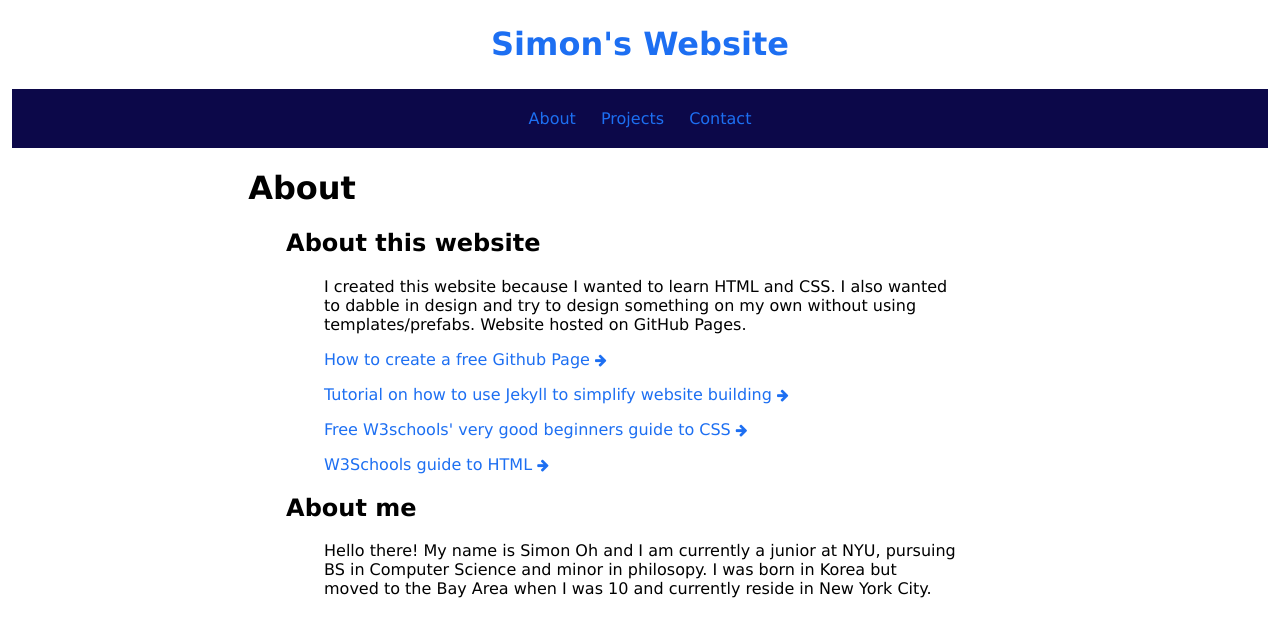
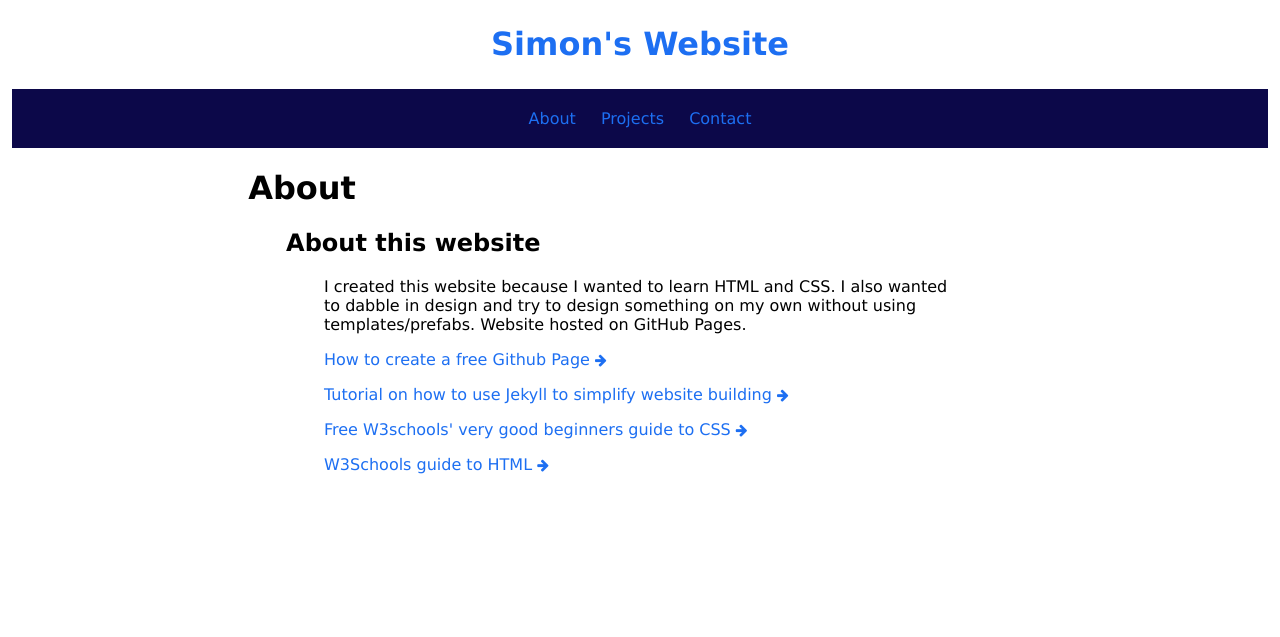
Before and after one commit to simon0h/simon0h.github.io, a Jekyll site: the page built from about/index.html, in a window 1280 px wide. Shown: the top 637 px of the page. Built offline with Jekyll 4.4.1, drawn with Linux system fonts in a browser that asks for light colours.

Commit message:
Update index.html

```diff
--- a/about/index.html
+++ b/about/index.html
@@ -28,7 +28,5 @@ title: About
 		<p title = "jmcglone.com"><a href="http://jmcglone.com/guides/github-pages/"><p class = "links"> Tutorial on how to use Jekyll to simplify website building <i class="fa fa-arrow-right" style="font-size:85%;"></i></a></p>
 		<p title = "w3schools.com"><a href="https://www.w3schools.com/css/default.asp"><p class = "links"> Free W3schools' very good beginners guide to CSS <i class="fa fa-arrow-right" style="font-size:85%;"></i></a></p>
 		<p title = "w3schools.com"><a href="https://www.w3schools.com/html/default.asp"><p class = "links"> W3Schools guide to HTML <i class="fa fa-arrow-right" style="font-size:85%;"></i></a></p>
-		<h2> About me</h2>
-		<p> Hello there! My name is Simon Oh and I am currently a junior at NYU, pursuing BS in Computer Science and minor in philosopy. I was born in Korea but moved to the Bay Area when I was 10 and currently reside in New York City.</p>
 	</div>
 </body>
```
